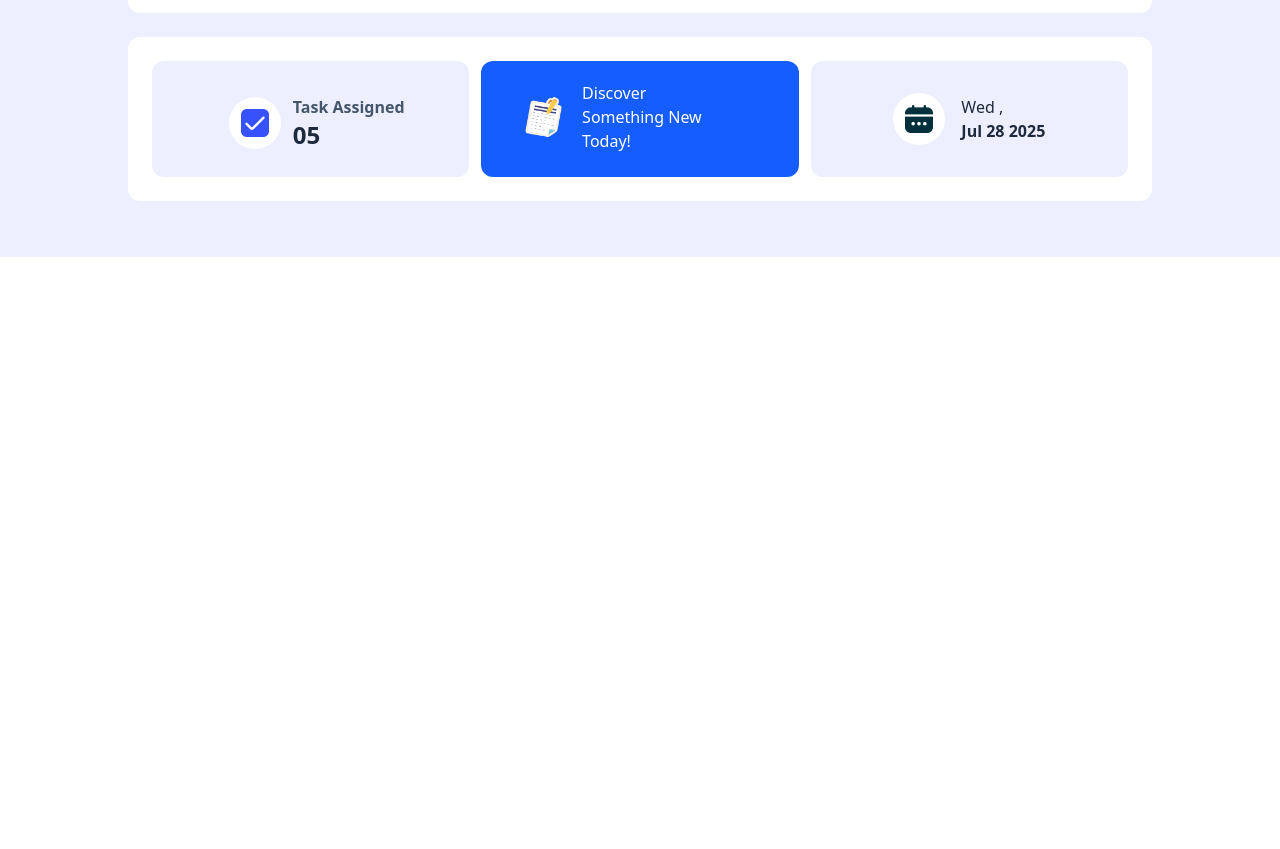
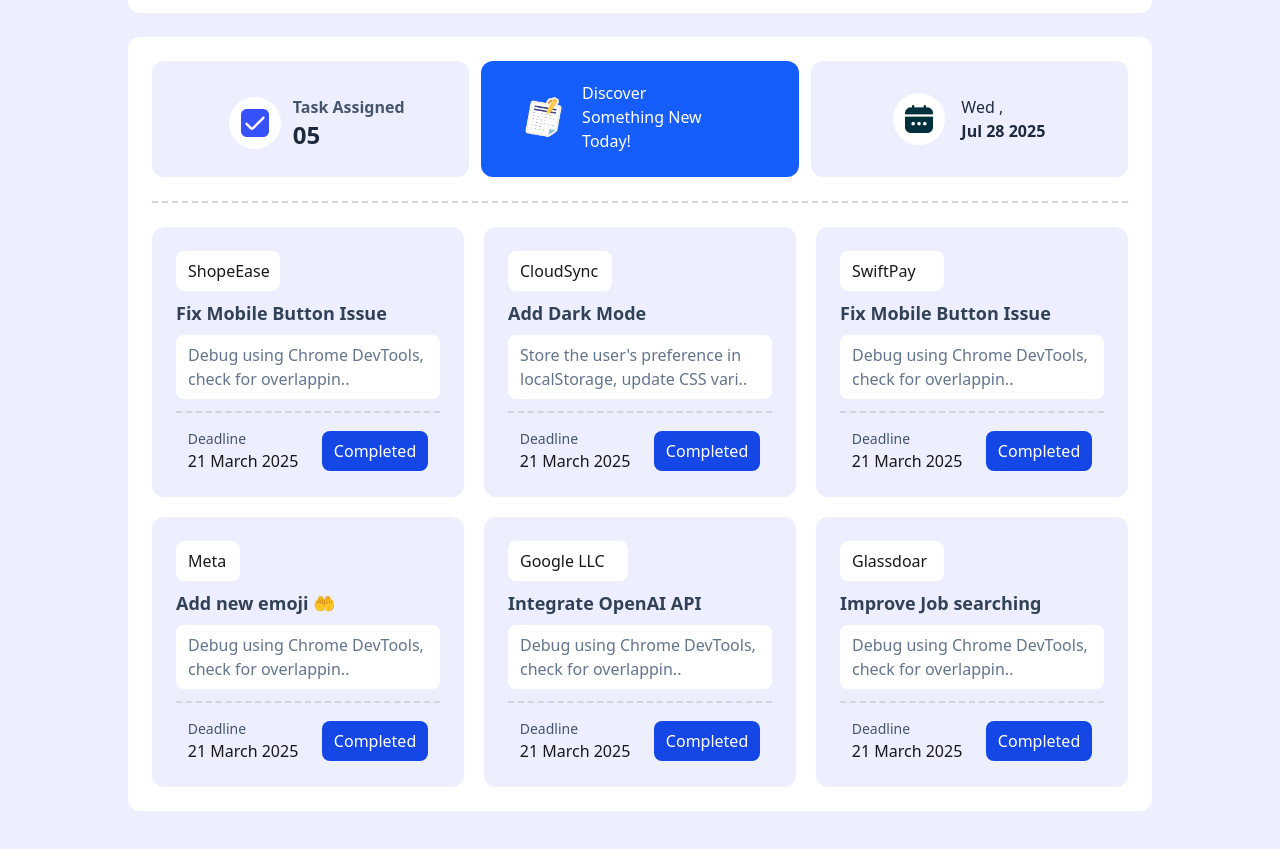
Before and after one commit to Sauda001/Assignment-5, a plain HTML site: page index.html in a window 1280 px wide. Shown: the part 99-948 px from the top of the page. Before the commit the page ends 800 px from the top, so only its background shows below. Drawn offline with nearby package versions, Linux system fonts and the light colour scheme.

Commit message:
third commit

```diff
--- a/index.html
+++ b/index.html
@@ -38,9 +38,9 @@
     <!-- Main body section -->
     <section>
         <!-- Grid section -->
-        <section class="mt-6 ">
+        <section class="mt-6 bg-white p-6 rounded-xl">
             <!-- grid header -->
-            <div class="bg-white p-6 rounded-xl grid grid-cols-3 gap-3">
+            <div class="pb-6 mb-6 border-b-2 border-dashed border-gray-300 grid grid-cols-3 gap-3">
                 <div class="bg flex justify-center items-center gap-3 rounded-xl pl-8 pt-8 pr-5 pb-6">
                     <div class="rounded-full bg-white p-3">
                         <img class="" src="./assets/checkbox.png" alt="">
@@ -69,7 +69,80 @@
                 </div>
             </div>
             <!-- grid body -->
-
+            <div class="grid grid-cols-3 gap-5">
+                <div class="p-6 bg rounded-xl">
+                    <p class="bg-white px-3 py-2 mb-2 rounded-lg w-26">ShopeEase</p>
+                    <h1 class="text-lg mb-2 font-semibold text-slate-700">Fix Mobile Button Issue</h1>
+                    <p class="bg-white py-2 px-3 text-slate-500 rounded-lg mb-3">Debug using Chrome DevTools, check for overlappin..</p>
+                    <div class="flex justify-around items-center border-t-2 border-dashed border-gray-300 pt-4">
+                        <div>
+                            <p class="text-slate-600 text-sm">Deadline</p>
+                            <h3>21 March 2025</h3>
+                        </div>
+                        <button class="px-3 bg-blue-700 text-white py-2 rounded-lg">Completed</button>
+                    </div>
+                </div>
+                <div class="p-6 bg rounded-xl">
+                    <p class="bg-white px-3 py-2 mb-2 rounded-lg w-26">CloudSync</p>
+                    <h1 class="text-lg mb-2 font-semibold text-slate-700">Add Dark Mode</h1>
+                    <p class="bg-white py-2 px-3 text-slate-500 rounded-lg mb-3">Store the user's preference in localStorage, update CSS vari..</p>
+                    <div class="flex justify-around items-center border-t-2 border-dashed border-gray-300 pt-4">
+                        <div>
+                            <p class="text-slate-600 text-sm">Deadline</p>
+                            <h3>21 March 2025</h3>
+                        </div>
+                        <button class="px-3 bg-blue-700 text-white py-2 rounded-lg">Completed</button>
+                    </div>
+                </div>
+                <div class="p-6 bg rounded-xl">
+                    <p class="bg-white px-3 py-2 mb-2 rounded-lg w-26">SwiftPay</p>
+                    <h1 class="text-lg mb-2 font-semibold text-slate-700">Fix Mobile Button Issue</h1>
+                    <p class="bg-white py-2 px-3 text-slate-500 rounded-lg mb-3">Debug using Chrome DevTools, check for overlappin..</p>
+                    <div class="flex justify-around items-center border-t-2 border-dashed border-gray-300 pt-4">
+                        <div>
+                            <p class="text-slate-600 text-sm">Deadline</p>
+                            <h3>21 March 2025</h3>
+                        </div>
+                        <button class="px-3 bg-blue-700 text-white py-2 rounded-lg">Completed</button>
+                    </div>
+                </div>
+                <div class="p-6 bg rounded-xl">
+                    <p class="bg-white px-3 py-2 mb-2 rounded-lg w-16">Meta</p>
+                    <h1 class="text-lg mb-2 font-semibold text-slate-700">Add new emoji 🤲</h1>
+                    <p class="bg-white py-2 px-3 text-slate-500 rounded-lg mb-3">Debug using Chrome DevTools, check for overlappin..</p>
+                    <div class="flex justify-around items-center border-t-2 border-dashed border-gray-300 pt-4">
+                        <div>
+                            <p class="text-slate-600 text-sm">Deadline</p>
+                            <h3>21 March 2025</h3>
+                        </div>
+                        <button class="px-3 bg-blue-700 text-white py-2 rounded-lg">Completed</button>
+                    </div>
+                </div>
+                <div class="p-6 bg rounded-xl">
+                    <p class="bg-white px-3 py-2 mb-2 rounded-lg w-30">Google LLC</p>
+                    <h1 class="text-lg mb-2 font-semibold text-slate-700">Integrate OpenAI API</h1>
+                    <p class="bg-white py-2 px-3 text-slate-500 rounded-lg mb-3">Debug using Chrome DevTools, check for overlappin..</p>
+                    <div class="flex justify-around items-center border-t-2 border-dashed border-gray-300 pt-4">
+                        <div>
+                            <p class="text-slate-600 text-sm">Deadline</p>
+                            <h3>21 March 2025</h3>
+                        </div>
+                        <button class="px-3 bg-blue-700 text-white py-2 rounded-lg">Completed</button>
+                    </div>
+                </div>
+                <div class="p-6 bg rounded-xl">
+                    <p class="bg-white px-3 py-2 mb-2 rounded-lg w-26">Glassdoar</p>
+                    <h1 class="text-lg mb-2 font-semibold text-slate-700">Improve Job searching</h1>
+                    <p class="bg-white py-2 px-3 text-slate-500 rounded-lg mb-3">Debug using Chrome DevTools, check for overlappin..</p>
+                    <div class="flex justify-around items-center border-t-2 border-dashed border-gray-300 pt-4">
+                        <div>
+                            <p class="text-slate-600 text-sm">Deadline</p>
+                            <h3>21 March 2025</h3>
+                        </div>
+                        <button class="px-3 bg-blue-700 text-white py-2 rounded-lg">Completed</button>
+                    </div>
+                </div>
+            </div>
         </section>
         <!-- Notification section -->
         <section>
```
